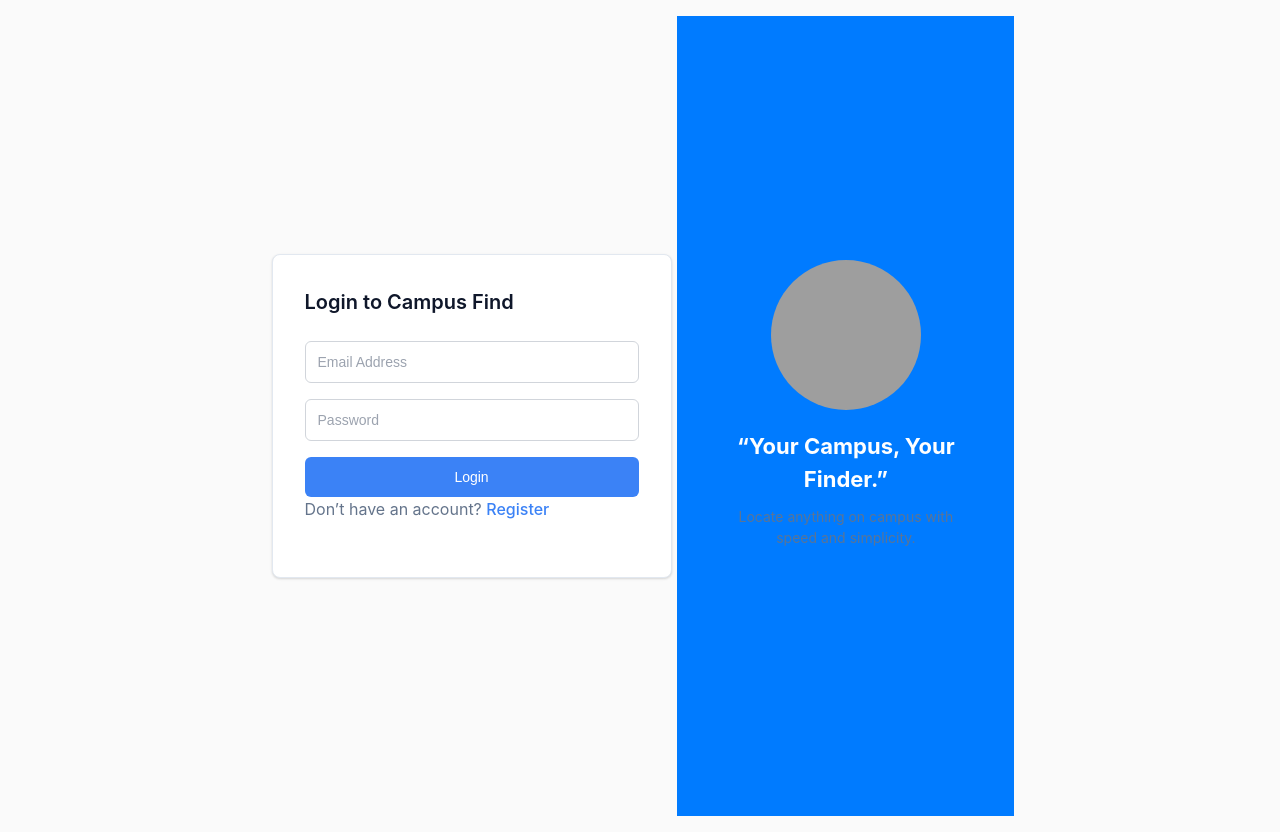
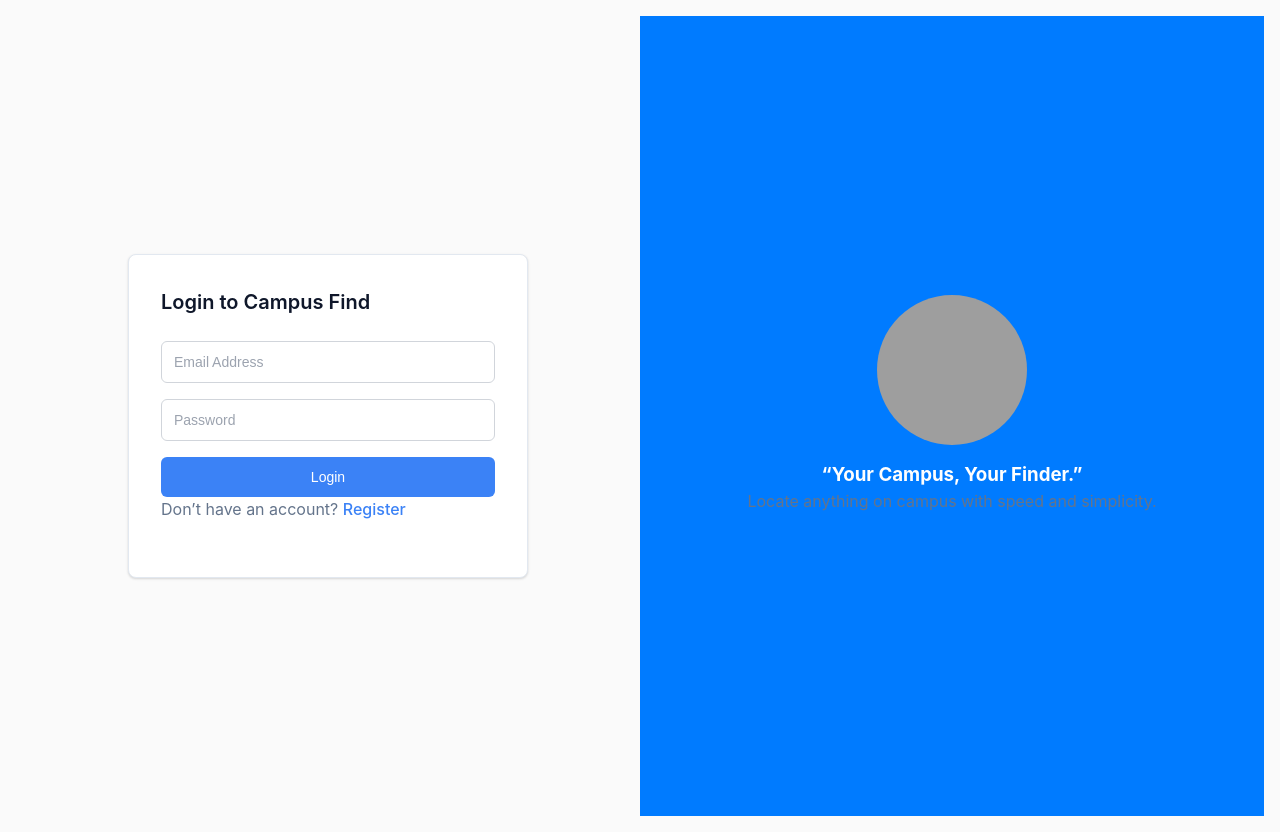
Before and after one commit to alix-8/G4-WAD_RWD-FinalProj, a PHP site: page /login.php in a window 1280 px wide. Run offline with PHP 8.4, Linux system fonts and the light colour scheme; data comes from the database, SQL or seed files in the repository; grey boxes are pictures that could not be loaded.

Commit message:
Update style.css

```diff
--- a/reusable/style.css
+++ b/reusable/style.css
@@ -302,50 +302,66 @@ thead {
   margin: 0 0 8px 0;
 }
 
-/* Main wrapper for left + right */
+/* Two-column layout */
 .wrapper {
   display: flex;
-    height: 100vh;
+  width: 100%;
+  min-height: 100vh;
 }
 
 /* LEFT SIDE */
 .left {
-    width: 55%;
+  width: 50%;
   display: flex;
   justify-content: center;
   align-items: center;
+  background: #fafafa;
 }
 
 /* RIGHT SIDE */
 .right {
-    width: 45%;
-    background-color: #007bff; /* same blue as your button */
-    color: white;
+  width: 50%;
+  position: relative;
+  background: #007bff; /* SAME COLOR AS BUTTON */
   display: flex;
-    flex-direction: column;
   justify-content: center;
   align-items: center;
+  flex-direction: column;
+  color: white;
   text-align: center;
-    padding: 40px;
+  padding: 2rem;
 }
 
-/* Image styling */
+/* Center image */
 .right img {
   width: 150px;
   height: 150px;
   object-fit: cover;
   border-radius: 50%;
-    margin-bottom: 20px;
+  margin-bottom: 1rem;
 }
 
-/* Quote */
-.right h3 {
-    font-size: 22px;
-    margin-bottom: 10px;
+/* Quote / title */
+.right .title {
+  font-size: 1.4rem;
+  font-weight: bold;
+  margin-bottom: 0.5rem;
 }
 
-/* Description text */
-.right .subtext {
-    font-size: 14px;
+/* Smaller description */
+.right .desc {
+  font-size: 0.9rem;
   opacity: 0.9;
+  max-width: 80%;
 }
+
+/* Mobile responsive */
+@media (max-width: 850px) {
+  .wrapper {
+    flex-direction: column;
+  }
+  .left, .right {
+    width: 100%;
+    height: auto;
+  }
+}
```
Lines whose indentation alone changed are shown as unchanged.
